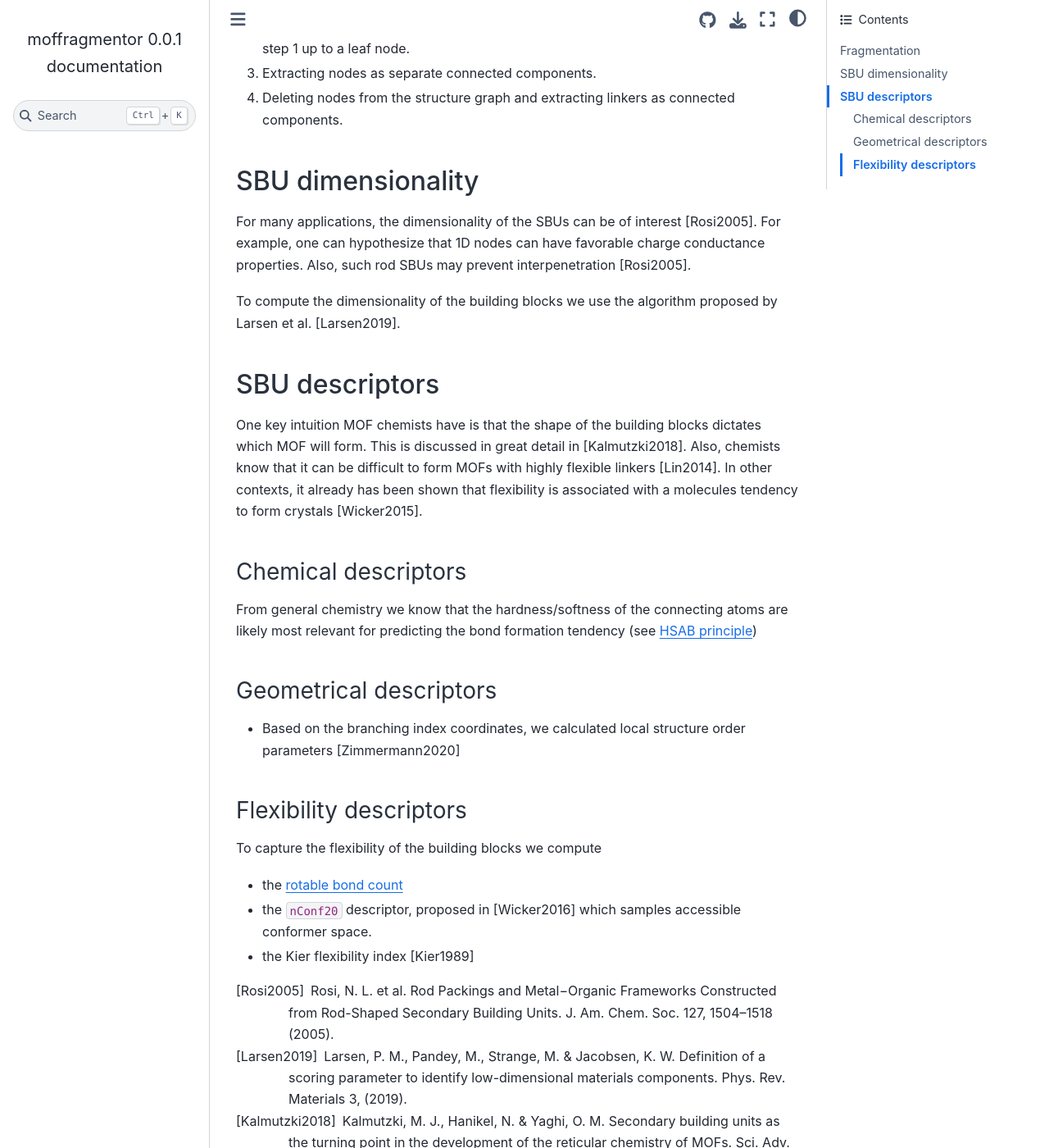
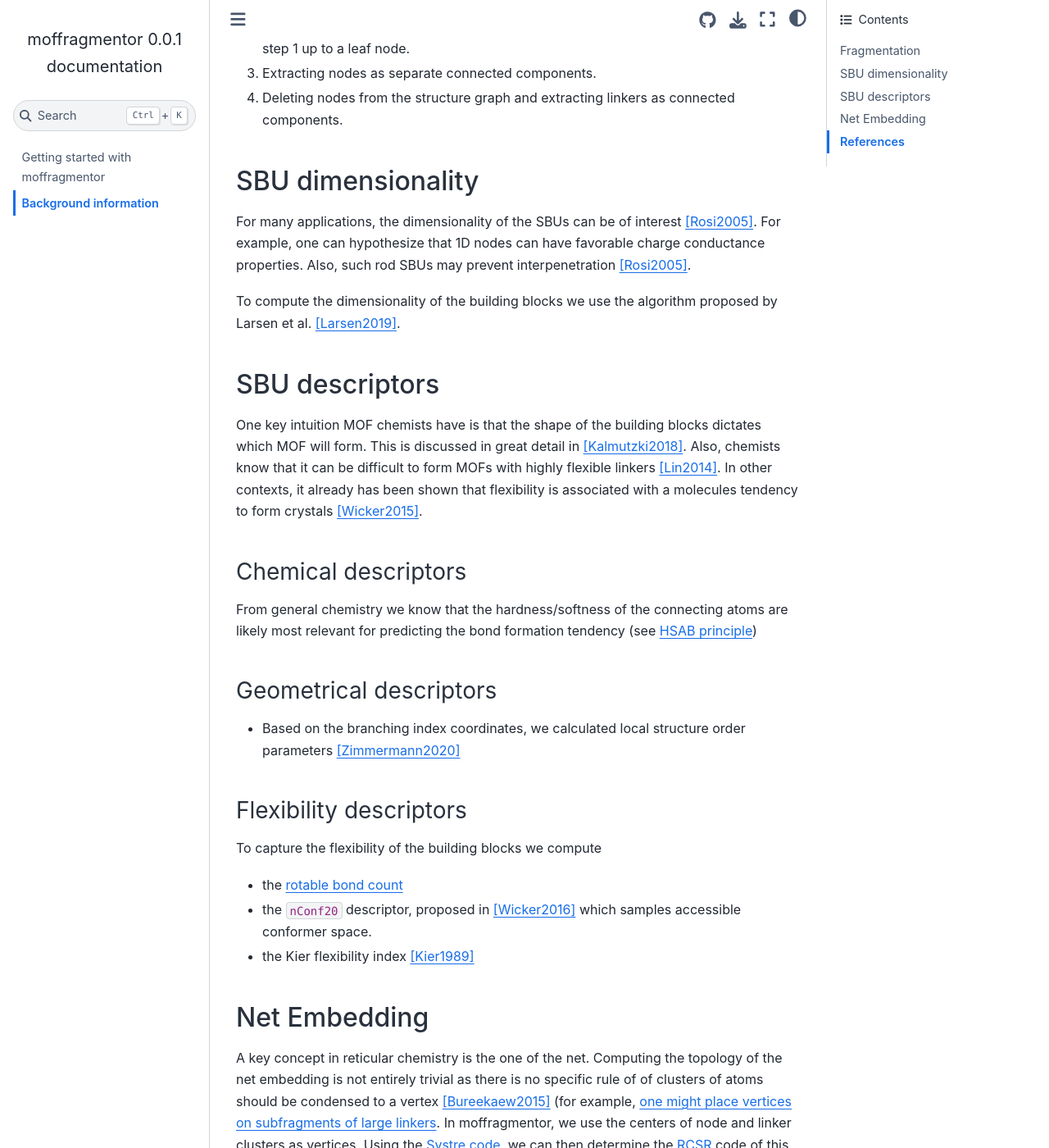
Before and after one commit to kjappelbaum/moffragmentor, a Sphinx documentation site: the page built from docs/source/background.rst, in a window 1280 px wide and 1400 px high, scrolled down 1388 px. Shown: the whole window at 82% size. Built offline with Sphinx 7.4.7 and the Sphinx Book theme 1.1.4, drawn with Linux system fonts in a browser that asks for light colours; some of the changed text lies outside the part shown.

Commit message:
chore: updating docs

```diff
--- a/docs/source/background.rst
+++ b/docs/source/background.rst
@@ -12,24 +12,24 @@ For the fragmentation of a MOF structure we rely on a structure graph. In moffra
 
 For the fragmentation, there are a few definitions we have to make:
 
-.. topic:: Bridge
+.. topic:: **Bridge**
 
     In a graph, a `bridge <https://en.wikipedia.org/wiki/Bridge_(graph_theory)>`_ is an edge, if removed, would increase the number of connected components.
 
-.. topic:: Bound solvent
+.. topic:: **Bound solvent**
 
-    A bound solvent molecule is bound via a bridge egde to one metal. Accroding to this definition, M-OCH:sub:`3`, M-OH:sub:`2`, etc. are all bound solvents, whereas a bridging formate is not.
+    A bound solvent molecule is bound via a bridge egde to one metal. Accroding to this definition, M-OCH\ :sub:`3`, M-OH\ :sub:`2`, etc. are all bound solvents, whereas a bridging formate is not.
 
-.. topic:: Floating solvent
+.. topic:: **Floating solvent**
 
     Floating solvent is an isolated connected component in the structure graph that does not lie across periodic boundaries in a supercell.
 
-.. topic:: Branching site
+.. topic:: **Branching site**
 
     A branching site is a site with at least three non-bridge edges. A branching site is connected to at least two non-metal elements.
     A branching site that can only be reached from a metal by crossing another branching site is not a valid branching site.
 
-.. topic:: Capping site
+.. topic:: **Capping site**
 
     A capping site is part of a cycle with one of more metals that does not contain a branching site.
 
@@ -48,15 +48,15 @@ The fragmentation algorithm goes through the following steps:
 SBU dimensionality
 --------------------
 
-For many applications, the dimensionality of the SBUs can be of interest [Rosi2005]. For example, one can hypothesize that 1D nodes can have favorable charge conductance properties. Also, such rod SBUs may prevent interpenetration [Rosi2005].
+For many applications, the dimensionality of the SBUs can be of interest [Rosi2005]_. For example, one can hypothesize that 1D nodes can have favorable charge conductance properties. Also, such rod SBUs may prevent interpenetration [Rosi2005]_.
 
-To compute the dimensionality of the building blocks we use the algorithm proposed by Larsen et al. [Larsen2019].
+To compute the dimensionality of the building blocks we use the algorithm proposed by Larsen et al. [Larsen2019]_.
 
 
 SBU descriptors
 ------------------
 
-One key intuition MOF chemists have is that the shape of the building blocks dictates which MOF will form. This is discussed in great detail in [Kalmutzki2018]. Also, chemists know that it can be difficult to form MOFs with highly flexible linkers [Lin2014]. In other contexts, it already has been shown that flexibility is associated with a molecules tendency to form crystals [Wicker2015].
+One key intuition MOF chemists have is that the shape of the building blocks dictates which MOF will form. This is discussed in great detail in [Kalmutzki2018]_. Also, chemists know that it can be difficult to form MOFs with highly flexible linkers [Lin2014]_. In other contexts, it already has been shown that flexibility is associated with a molecules tendency to form crystals [Wicker2015]_.
 
 
 Chemical descriptors
@@ -68,7 +68,7 @@ From general chemistry we know that the hardness/softness of the connecting atom
 Geometrical descriptors
 .........................
 
-- Based on the branching index coordinates, we calculated local structure order parameters [Zimmermann2020]
+- Based on the branching index coordinates, we calculated local structure order parameters [Zimmermann2020]_
 
 
 
@@ -78,9 +78,19 @@ Flexibility descriptors
 To capture the flexibility of the building blocks we compute
 
 - the `rotable bond count <http://rdkit.org/docs/source/rdkit.Chem.rdMolDescriptors.html#rdkit.Chem.rdMolDescriptors.CalcNumRotatableBonds>`_
-- the :code:`nConf20` descriptor, proposed in [Wicker2016] which samples accessible conformer space.
-- the Kier flexibility index [Kier1989]
+- the :code:`nConf20` descriptor, proposed in [Wicker2016]_ which samples accessible conformer space.
+- the Kier flexibility index [Kier1989]_
 
+
+Net Embedding
+----------------
+
+A key concept in reticular chemistry is the one of the net. Computing the topology of the net embedding is not entirely trivial as there is no specific rule of of clusters of atoms should be condensed to a vertex [Bureekaew2015]_ (for example, `one might place vertices on subfragments of large linkers <https://www.mofplus.org/content/show/generalnetinfo>`_.
+In moffragmentor, we use the centers of node and linker clusters as vertices. Using the `Systre code <http://gavrog.org/Systre-Help.html>`_, we can then determine the `RCSR <http://rcsr.anu.edu.au/rcsr_nets>`_ code of this net.
+
+
+References
+-------------
 
 .. [Rosi2005] Rosi, N. L. et al. Rod Packings and Metal−Organic Frameworks Constructed from Rod-Shaped Secondary Building Units. J. Am. Chem. Soc. 127, 1504–1518 (2005).
 
@@ -97,3 +107,5 @@ To capture the flexibility of the building blocks we compute
 .. [Kier1989] Kier, L. B. An Index of Molecular Flexibility from Kappa Shape Attributes. Quant. Struct.-Act. Relat. 8, 221–224 (1989).
 
 .. [Zimmermann2020] Zimmermann, N. E. R. & Jain, A. Local structure order parameters and site fingerprints for quantification of coordination environment and crystal structure similarity. RSC Adv. 10, 6063–6081 (2020).
+
+.. [Bureekaew2015] Bureekaew, S., Balwani, V., Amirjalayer, S. & Schmid, R. Isoreticular isomerism in 4,4-connected paddle-wheel metal–organic frameworks: structural prediction by the reverse topological approach. CrystEngComm 17, 344–352 (2015).
--- a/docs/source/index.rst
+++ b/docs/source/index.rst
@@ -6,10 +6,16 @@
 Welcome to moffragmentor's documentation!
 =========================================
 
+The moffragmentor package gives utilities to interact with reticular building blocks in an object-oriented way.
+
+Contents
+---------
+
 .. toctree::
    :maxdepth: 2
-   :caption: Contents:
 
+   getting_started
+   background
 
 
 Indices and tables
```
Also changed, not shown: docs/source/getting_started.rst (+34 -1 lines).
